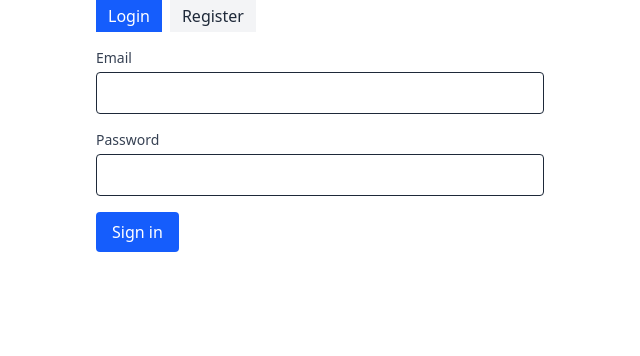
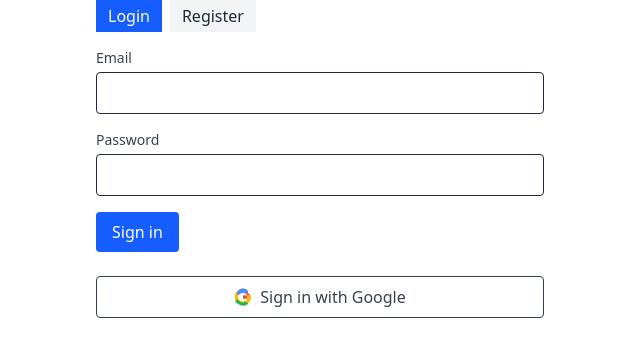
Before and after one commit to parthnarkar/Chronify, a React (Vite) app in the folder client/: page /login in a window 1280 px wide. Shown: the top 356 px of the page, without its empty margins (0-640 px from the left). Built offline with nearby package versions, Linux system fonts and the light colour scheme; no server answers.

Commit message:
feat: Add Google sign-in functionality to the login component

```diff
--- a/client/src/components/Login.jsx
+++ b/client/src/components/Login.jsx
@@ -1,5 +1,5 @@
 import React, { useState } from 'react'
-import { signInWithEmailAndPassword, createUserWithEmailAndPassword } from 'firebase/auth'
+import { signInWithEmailAndPassword, createUserWithEmailAndPassword, GoogleAuthProvider, signInWithPopup } from 'firebase/auth'
 import { auth } from '../firebase'
 import { useNavigate } from 'react-router-dom'
 
@@ -64,6 +64,27 @@ export default function Login() {
     setIsSubmitting(false)
   }
 
+  async function handleGoogleSignIn() {
+    setError(null)
+    setIsSubmitting(true)
+    try {
+      const provider = new GoogleAuthProvider()
+      await signInWithPopup(auth, provider)
+      // Successful sign-in via Google — navigate to dashboard
+      navigate('/')
+    } catch (err) {
+      console.error('Google sign-in error', err)
+      const code = err.code || ''
+      const codeMap = {
+        'auth/popup-closed-by-user': 'Popup closed before completing sign-in. Please try again.',
+        'auth/cancelled-popup-request': 'Popup was cancelled. Try again.',
+        'auth/popup-blocked': 'Popup was blocked by the browser. Allow popups for this site and try again.'
+      }
+      setError(codeMap[code] || (err.message || 'Google sign-in failed'))
+    }
+    setIsSubmitting(false)
+  }
+
   return (
     <form onSubmit={handleSubmit} className="space-y-4 max-w-md">
       <div className="flex gap-2">
@@ -94,8 +115,22 @@ export default function Login() {
       {error && <div className="text-red-500 text-sm">{error}</div>}
 
       <div>
-        <button type="submit" disabled={isSubmitting} className="px-4 py-2 bg-blue-600 text-white rounded">{isSubmitting ? 'Please wait...' : (mode === 'login' ? 'Sign in' : 'Register')}</button>
+          <button type="submit" disabled={isSubmitting} className="px-4 py-2 bg-blue-600 text-white rounded">
+            {isSubmitting ? 'Please wait...' : (mode === 'login' ? 'Sign in' : 'Register')}
+          </button>
       </div>
+
+        <div>
+          <button type="button" onClick={handleGoogleSignIn} disabled={isSubmitting} className="mt-2 w-full inline-flex items-center justify-center gap-2 px-4 py-2 border rounded bg-white text-gray-700 hover:bg-gray-50">
+            <svg xmlns="http://www.w3.org/2000/svg" viewBox="0 0 48 48" width="18" height="18">
+              <path fill="#fbbc05" d="M43.6 20.5H42V20H24v8h11.3C34.8 32.7 30.2 36 24 36c-7.2 0-13-5.8-13-13s5.8-13 13-13c3.2 0 6.1 1.2 8.3 3.3l6-6C34.6 3 29.6 1 24 1 11.9 1 2 10.9 2 23s9.9 22 22 22c12 0 21.6-8.6 21.6-22 0-1.5-.2-2.9-.6-4.5z"/>
+              <path fill="#518ef8" d="M6.3 14.6l6.6 4.8C14 16.3 18.6 13 24 13c3.2 0 6.1 1.2 8.3 3.3l6-6C34.6 3 29.6 1 24 1 16.5 1 9.8 5.4 6.3 14.6z"/>
+              <path fill="#28b446" d="M24 47c5.5 0 10.5-1.8 14.3-5l-6.6-5.3C28.9 37.9 26.6 38.5 24 38.5c-6.2 0-11.8-3.3-14.6-8.3l-6.8 5.2C7.8 41.8 15.5 47 24 47z"/>
+              <path fill="#f14336" d="M43.6 20.5H42V20H24v8h11.3c-1-2.8-1.6-5.8-1.6-8.9 0-3.1.6-6.1 1.6-8.9L43.6 20.5z"/>
+            </svg>
+            Sign in with Google
+          </button>
+        </div>
     </form>
   )
 }
```
